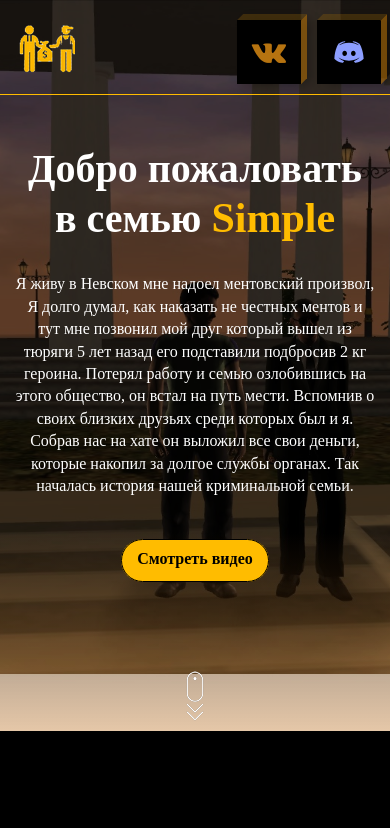
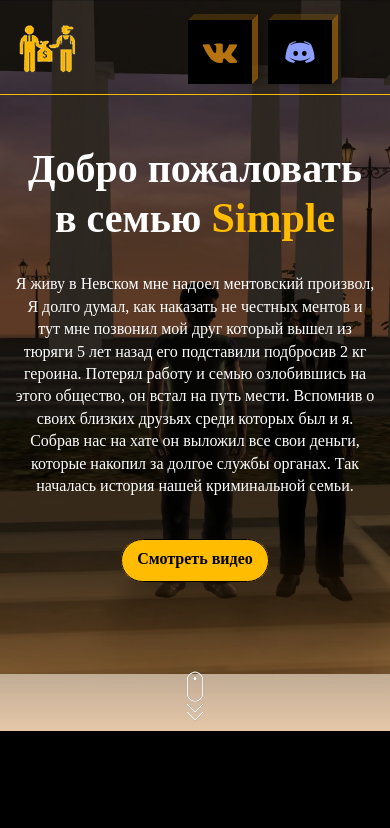
Before and after one commit to MODPlayYT/simple-family, a plain HTML site: page index.html in a window 390 px wide. Shown: the top 828 px of the page. Drawn offline with nearby package versions, Linux system fonts and the light colour scheme; a web font is replaced by a local one.

Commit message:
Update index.html

```diff
--- a/index.html
+++ b/index.html
@@ -25,7 +25,7 @@
 	<header class="header" id="header">
 			<div class="container">
 				<div class="row align-items-center justify-content-between border-bottom">
-					<div class="col-5 col-md-4 col-lg-3">
+					<div class="col-4 col-sm-6 col-md-4 col-lg-3">
 						<a href="index.html" class="logo"></a>
 					</div>
 					<div class="col-md-5 col-lg-5 d-none d-lg-flex">
@@ -47,7 +47,7 @@
 							</a>
 						</ul>
 					</div>
-					<div class="col-5 col-md-4 col-lg-2">
+					<div class="col-8 col-sm-4 col-md-3 col-lg-2">
 						<ul class="social-icons-3">
 							<li><a href="https://vk.com/public178639994" target="_blank" class="animate__animated animate__bounceInLeft"><i class="fa fa-vk"></i></a></li>
 							<li><a href="https://discord.gg/WRaXW8EgG4" target="_blank" class="animate__animated animate__bounceInRight"><img src="assets/img/discord.svg" alt=""/></a></li>
```
